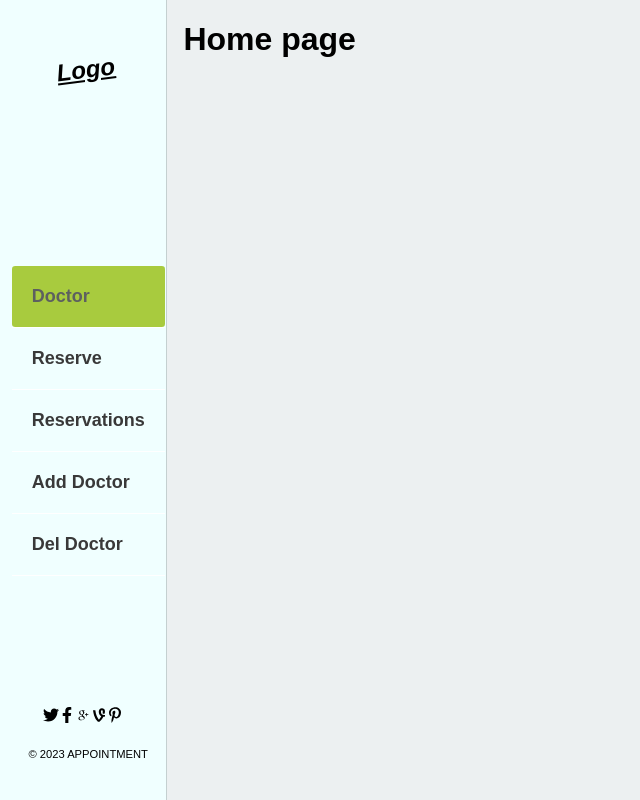
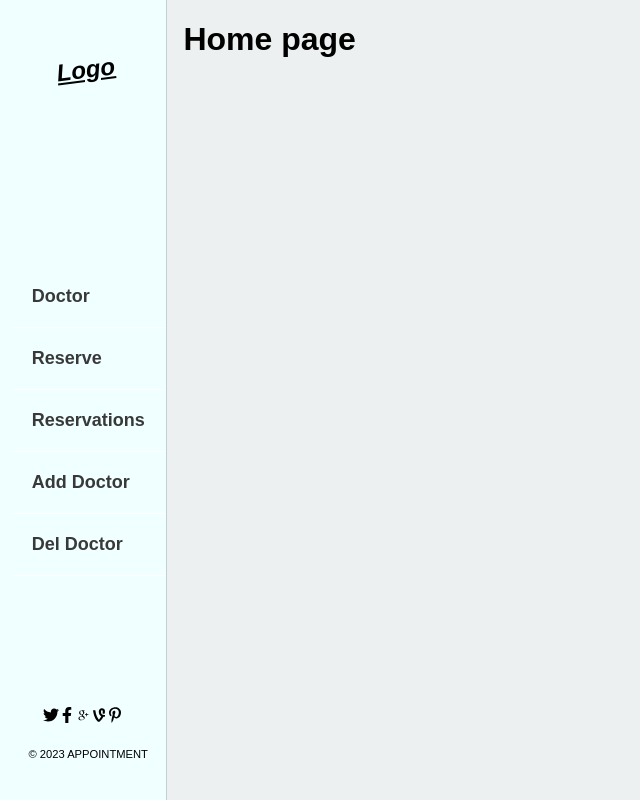
Before and after one commit to Muhammad0602/Doctor-Reservation-frontend, a React (Create React App) app: page /home in a window 1280 px wide. Shown: the whole page, without its empty margins (0-640 px from the left). Built offline with nearby package versions, Linux system fonts and the light colour scheme.

Commit message:
Change Defalt Actice link

```diff
--- a/src/components/sidebar/Sidebar.js
+++ b/src/components/sidebar/Sidebar.js
@@ -7,7 +7,7 @@ import { TiSocialGooglePlus } from 'react-icons/ti';
 import './sidebar.css';
 
 const Sidebar = () => {
-  const [activeNav, setActiveNav] = useState('home');
+  const [activeNav, setActiveNav] = useState('/');
   return (
     <div className="sidebar_container flex">
       <div className="sidebar_container-uperhead flex">
```
